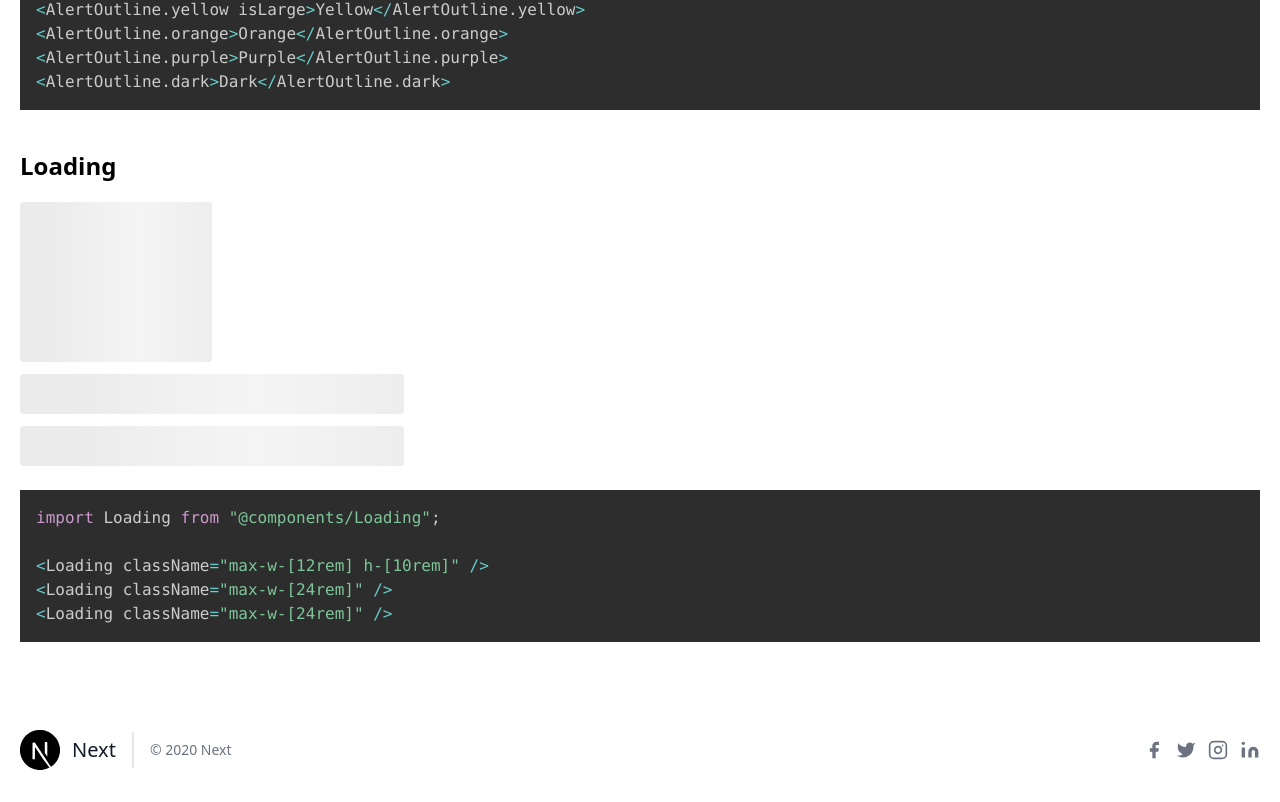
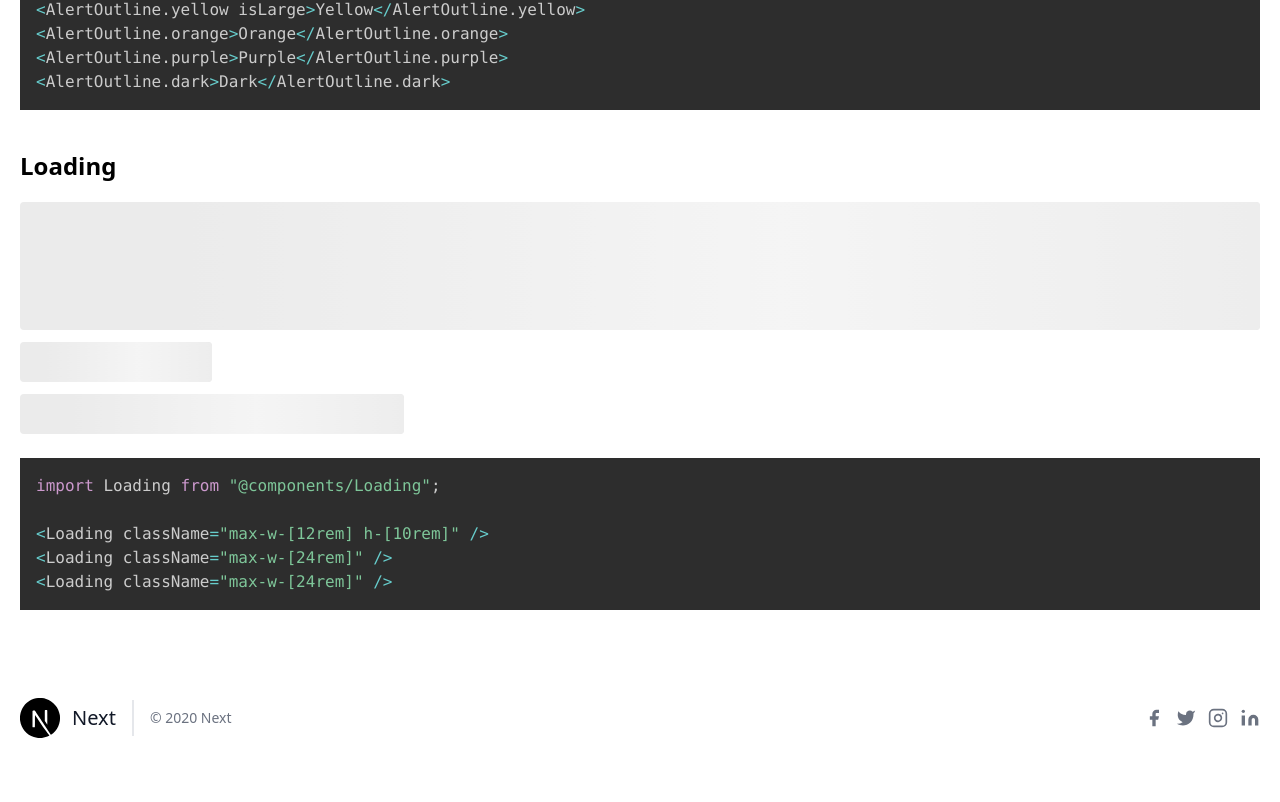
Before and after one commit to wahidari/next-tailwind-headlessui, a Next.js app: page /design-system in a window 1280 px wide. Shown: the part 5416-6218 px from the top of the page. After the commit the page ends 6186 px from the top, so only its background shows below. Built offline with nearby package versions, Linux system fonts and the light colour scheme.

Commit message:
Update design-system.js

```diff
--- a/pages/design-system.js
+++ b/pages/design-system.js
@@ -314,8 +314,8 @@ export default function Third() {
 				</section>
 				<section className="my-10 mx-5">
 					<Heading.h3>Loading</Heading.h3>
-					<Loading className="max-w-[12rem] h-[10rem]" />
-					<Loading className="max-w-[24rem]" />
+					<Loading className="!h-32 w-full" />
+					<Loading className="max-w-[12rem]" />
 					<Loading className="max-w-[24rem]" />
 					<Code code={
 						`import Loading from "@components/Loading";
```
